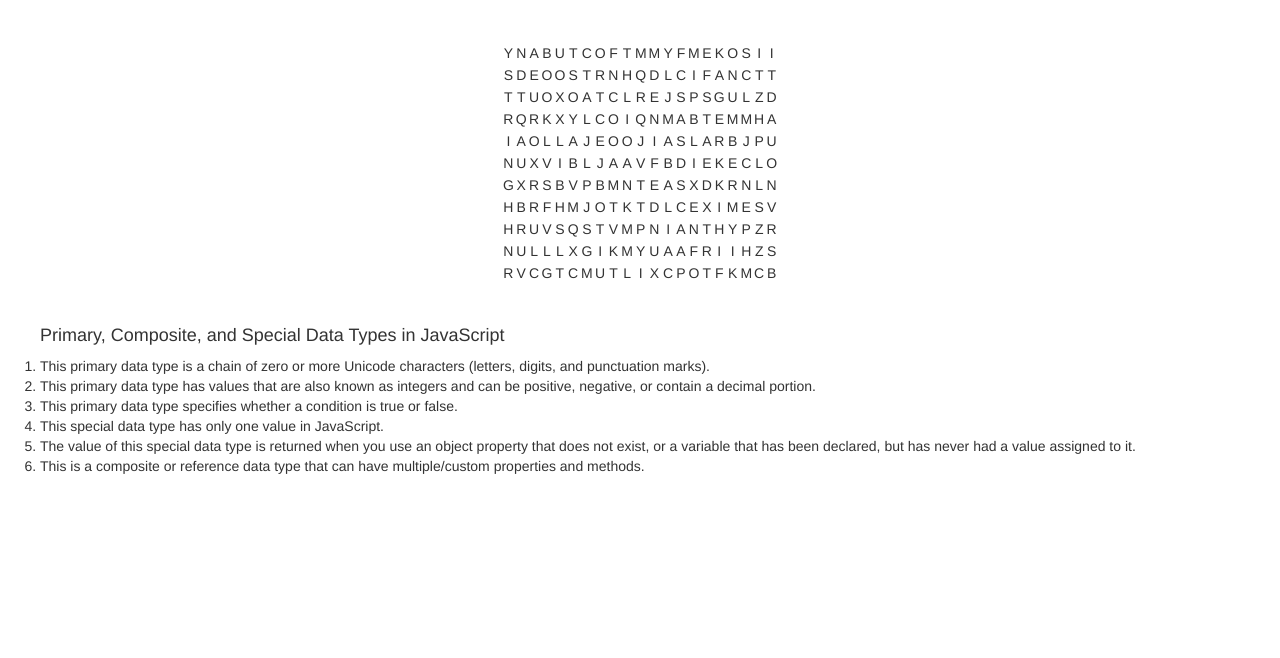
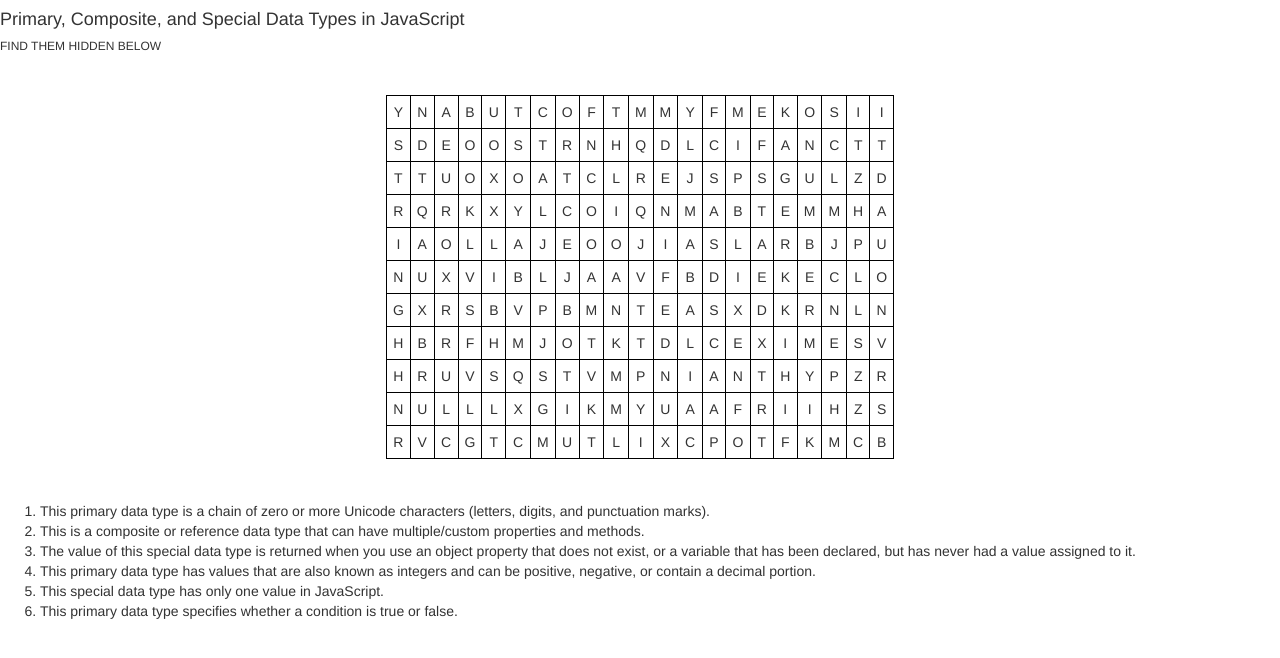
Before and after one commit to Kandianne/simple-word-search, a website: page views/index.html in a window 1280 px wide. Drawn offline with nearby package versions, Linux system fonts and the light colour scheme.

Commit message:
minor styles

```diff
--- a/public/javascript/wsEx.js
+++ b/public/javascript/wsEx.js
@@ -1,17 +1,13 @@
 
-
-//==============CREATING GRID OF RANDOM LETTERS=======================================
-
+//==============SUBMITTING ANSWERS=======================================
 
 function showSubmit() {
 	document.getElementById('submitBut').innerHTML = '<button onclick="submitLetters()">SUBMIT LETTERS</button>';
-	var arrayOfTds = document.getElementsByTagName('td');
-	arrayOfTds.className = 'selected'
-	// document.getElementsByTagName('td')[0].setAttribute( 'class', 'selected' );
-	console.log(arrayOfTds.index)
-	console.log(document.getElementsByClassName('selected'))
+	var arrayOfTds = document.getElementsByClassName('answerLetter');
+	console.log(arrayOfTds);
 };
 
+//==============CREATING GRID OF RANDOM LETTERS=======================================
 
 var cols = 20;
 var rows = 10;
@@ -29,7 +25,6 @@
 }
 
 document.getElementById('wsBox').innerHTML += html;
-console.log(document.getElementById('wsBox').children[0].cells[3])
 //==============REPLACING LETTERS ON GRID WITH ANSWERS=======================================
 
 //cells are columns, rows are children.
@@ -44,38 +39,34 @@
 dtString = dtString.split('')
 for(var i = 0; i <= dtString.length - 1; i++){
 	//FROM TOP DOWN
-	document.getElementById('wsBox').children[i+1].cells[i-i].innerHTML = '<td class="answerLetter" onclick="showSubmit()">' + dtString[i] + '</td>';
-	// document.getElementById('wsBox').childNodes[i].cells[i-i] = '<td style="color:blue;">' + dtString[i] + '</td>';
+	document.getElementById('wsBox').children[i+1].cells[i-i].outerHTML = '<td class="answerLetter" onclick="showSubmit()">' + dtString[i] + '</td>';
 }
 
 var dtNumber = 'NUMBER';
 dtNumber = dtNumber.split('')
 for(var i = 0; i <= dtNumber.length - 1; i++){
 	//FROM TOP DOWN AT ANY CELL
-	document.getElementById('wsBox').children[i+1].cells[i + (17-i)].innerHTML = '<td class="answerLetter" onclick="showSubmit()">' + dtNumber[i] + '</td>';
+	document.getElementById('wsBox').children[i+1].cells[i + (17-i)].outerHTML = '<td class="answerLetter" onclick="showSubmit()">' + dtNumber[i] + '</td>';
 }
 
 var dtObject = 'TCEJBO';
 dtObject = dtObject.split('')
 for(var i = 0; i <= dtObject.length - 1; i++){
-	//FROM TOP DOWN AT ANY CELL
-	document.getElementById('wsBox').children[i+2].cells[i + (7-i)].innerHTML = '<td class="answerLetter" onclick="showSubmit()">' + dtObject[i] + '</td>';
+	document.getElementById('wsBox').children[i+2].cells[i + (7-i)].outerHTML = '<td class="answerLetter" onclick="showSubmit()">' + dtObject[i] + '</td>';
 }
 
 var dtNull = 'NULL';
 dtNull = dtNull.split('')
 for(var i = 0; i <= dtNull.length - 1; i++){
-	//FROM TOP DOWN AT ANY CELL
-	document.getElementById('wsBox').children[(i-i)+9].cells[i].innerHTML = '<td class="answerLetter" onclick="showSubmit()">' + dtNull[i] + '</td>';
+	document.getElementById('wsBox').children[(i-i)+9].cells[i].outerHTML = '<td class="answerLetter" onclick="showSubmit()">' + dtNull[i] + '</td>';
 }
 
 var dtUndefined = 'DENIFEDNU';
 dtUndefined = dtUndefined.split('')
 for(var i = 0; i <= dtUndefined.length - 1; i++){
-	document.getElementById('wsBox').children[i+1].cells[i + (11-i)].innerHTML = '<td class="answerLetter" onclick="showSubmit()">' + dtUndefined[i] + '</td>';
+	document.getElementById('wsBox').children[i+1].cells[i + (11-i)].outerHTML = '<td class="answerLetter" onclick="showSubmit()">' + dtUndefined[i] + '</td>';
 }
 
-// console.log(document.getElementById('wsBox').childNodes[6].cells[7])
 
 
 // var firstCol = [];
--- a/views/index.html
+++ b/views/index.html
@@ -10,7 +10,7 @@
 <body>
 	<style>
 		table, ol, div { margin: 3em auto;}
-		td { padding: 1px; text-align: center;}
+		td { padding: 6px; text-align: center; border: thin solid black;}
 		td:hover { color: green; font-weight: bold;}
 		/*canvas {border: 3px solid green; margin:auto;}*/
 	</style>
@@ -19,6 +19,7 @@
 </canvas> -->
 
 <table>
+	<h4>Primary, Composite, and Special Data Types in JavaScript<br><h6>FIND THEM HIDDEN BELOW</h6></h4>
 	<tbody id="wsBox">
 	</tbody>
 </table>
@@ -26,13 +27,12 @@
 <div id="submitBut"></div>
 
 <ol>
-	<h4>Primary, Composite, and Special Data Types in JavaScript</h4>
 	<li>This primary data type is a chain of zero or more Unicode characters (letters, digits, and punctuation marks).</li>
+	<li>This is a composite or reference data type that can have multiple/custom properties and methods.</li>
+	<li>The value of this special data type is returned when you use an object property that does not exist, or a variable that has been declared, but has never had a value assigned to it.</li>
 	<li>This primary data type has values that are also known as integers and can be positive, negative, or contain a decimal portion.</li>
+	<li>This special data type has only one value in JavaScript.</li>
 	<li>This primary data type specifies whether a condition is true or false.</li>
-	<li>This special data type has only one value in JavaScript.</li>
-	<li>The value of this special data type is returned when you use an object property that does not exist, or a variable that has been declared, but has never had a value assigned to it.</li>
-	<li>This is a composite or reference data type that can have multiple/custom properties and methods.</li>
 </ol>
 
 <script src="/javascript/wsEx.js"></script>
```
